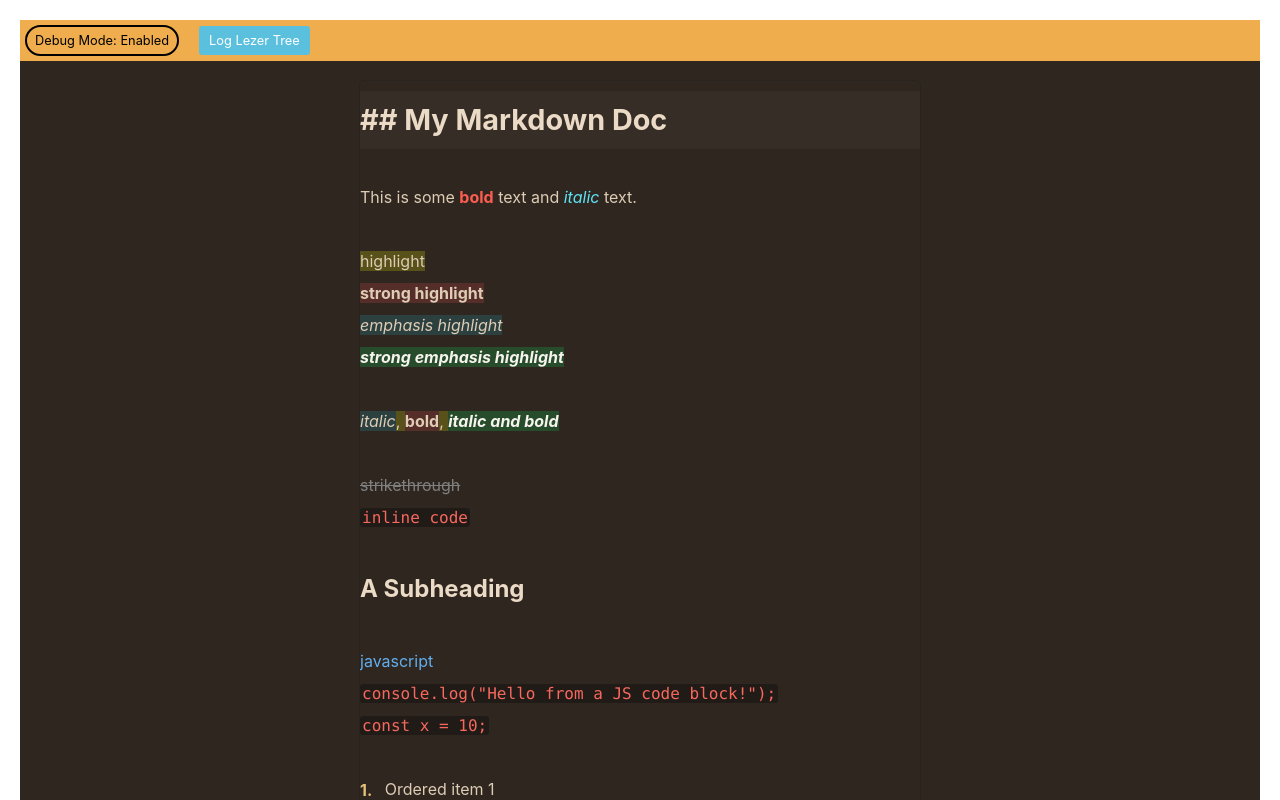
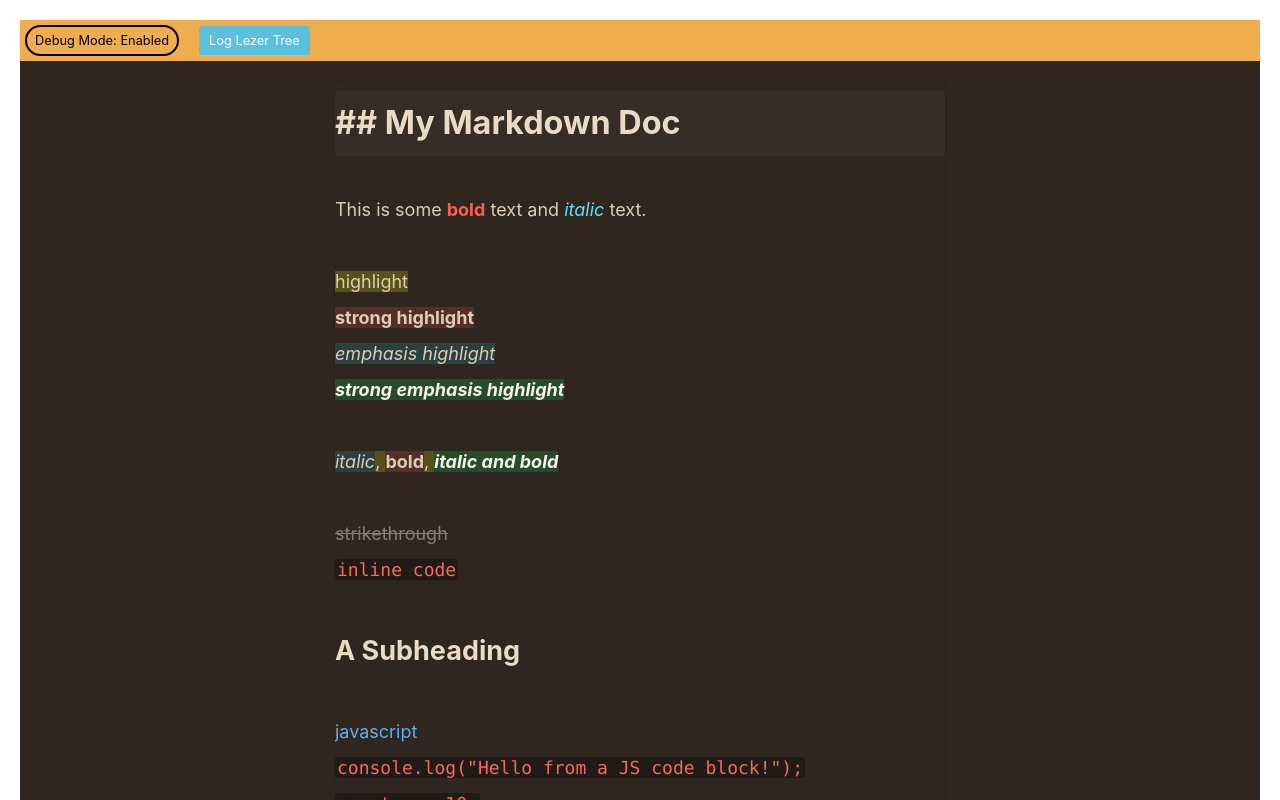
Before and after one commit to harshp2008/obsidianite, a React (Vite) app: page / in a window 1280 px wide. Shown: the top 800 px of the page. Built offline with nearby package versions, Linux system fonts and the light colour scheme.

Commit message:
added master font size setting to CSS

```diff
--- a/src/EditorCore/Extensions/editor/style/constant.css
+++ b/src/EditorCore/Extensions/editor/style/constant.css
@@ -4,7 +4,9 @@
 
 :root {
   --editor-width: 100%;
-  --editor-max-width: 600px;
+  --editor-max-width: 650px;
+
+  --master-font-size: 18px; /* Base font size for the editor */
   --line-height: 2.0; /* Adjust this value to change line height */
 
   /* Editor and Basic Colors */
--- a/src/EditorCore/Extensions/editor/style/editorCore.css
+++ b/src/EditorCore/Extensions/editor/style/editorCore.css
@@ -85,7 +85,6 @@
   background-color: var(--editor-bg);
   color: var(--editor-text-color);
   font-family: inherit;
-  line-height: 1.6;
   border-radius: 4px;
 }
 
@@ -101,6 +100,7 @@
 .App .cm-editor .cm-line {
   padding: 0 4px 0 0;
   line-height: var(--line-height);
+  font-size: var(--master-font-size);
 }
 
 .App .cm-editor .cm-cursor {
```
